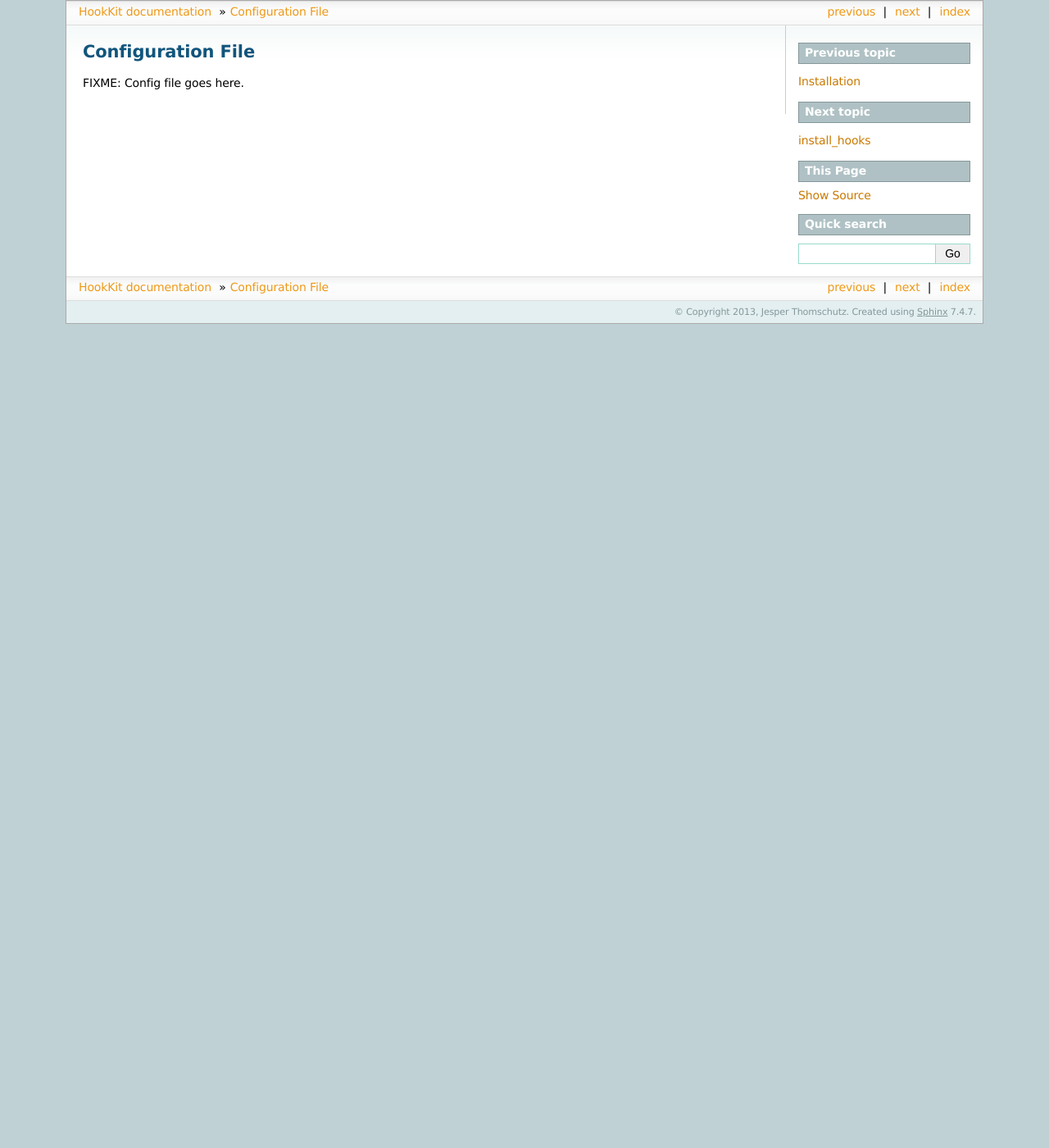
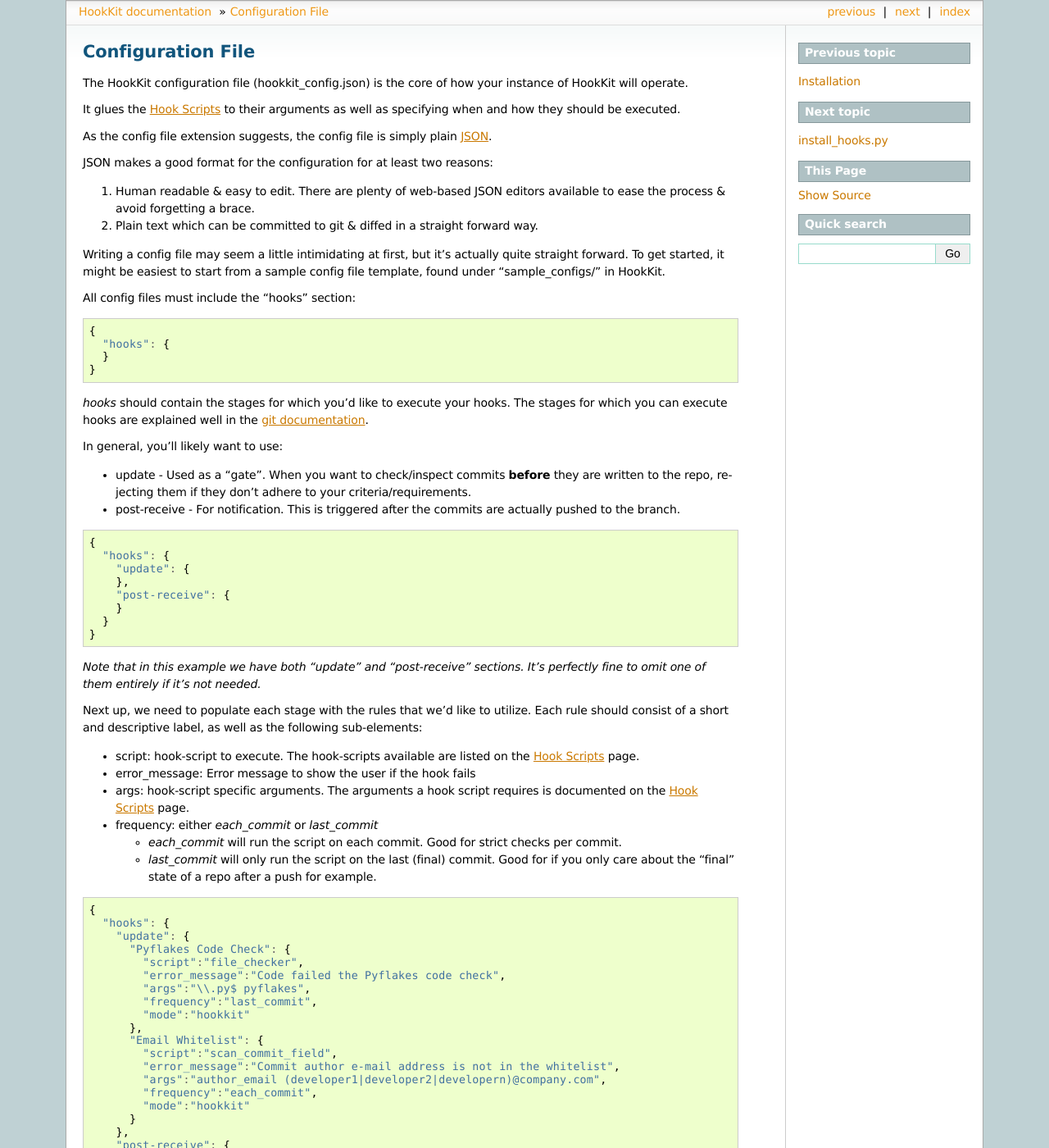
Before and after one commit to jesper/hookkit, a Sphinx documentation site: the page built from docs/config_file.rst, in a window 1280 px wide and 1400 px high. Shown: the whole window at 82% size. Built offline with Sphinx 7.4.7, drawn with Linux system fonts in a browser that asks for light colours; some of the changed text lies outside the part shown.

Commit message:
Documentation for the config file, hookit.py and install_hooks.py.

```diff
--- a/docs/config_file.rst
+++ b/docs/config_file.rst
@@ -3,4 +3,99 @@
 Configuration File
 ====================
 
-FIXME: Config file goes here.
+The HookKit configuration file (hookkit_config.json) is the core of how your instance of HookKit will operate.
+
+It glues the :ref:`hook-scripts` to their arguments as well as specifying when and how they should be executed.
+
+As the config file extension suggests, the config file is simply plain `JSON <http://en.wikipedia.org/wiki/JSON>`_.
+
+JSON makes a good format for the configuration for at least two reasons:
+
+#. Human readable & easy to edit. There are plenty of web-based JSON editors available to ease the process & avoid forgetting a brace.
+#. Plain text which can be committed to git & diffed in a straight forward way.
+
+
+
+Writing a config file may seem a little intimidating at first, but it's actually quite straight forward.
+To get started, it might be easiest to start from a sample config file template, found under "sample_configs/" in HookKit.
+
+All config files must include the "hooks" section:
+
+.. code-block:: javascript
+
+  {
+    "hooks": {
+    }
+  }
+
+
+
+*hooks* should contain the stages for which you'd like to execute your hooks.
+The stages for which you can execute hooks are explained well in the `git documentation <http://git-scm.com/book/en/Customizing-Git-Git-Hooks#Server-Side-Hooks>`_.
+
+In general, you'll likely want to use:
+
+* update - Used as a "gate". When you want to check/inspect commits **before** they are written to the repo, rejecting them if they don't adhere to your criteria/requirements.
+* post-receive - For notification. This is triggered after the commits are actually pushed to the branch.
+
+
+.. code-block:: javascript
+
+  {
+    "hooks": {
+      "update": {
+      },
+      "post-receive": {
+      }
+    }
+  }
+
+*Note that in this example we have both "update" and "post-receive" sections. It's perfectly fine to omit one of them entirely if it's not needed.*
+
+
+
+Next up, we need to populate each stage with the rules that we'd like to utilize.
+Each rule should consist of a short and descriptive label, as well as the following sub-elements:
+
+* script: hook-script to execute. The hook-scripts available are listed on the :ref:`hook-scripts` page.
+* error_message: Error message to show the user if the hook fails
+* args: hook-script specific arguments. The arguments a hook script requires is documented on the :ref:`hook-scripts` page.
+* frequency: either *each_commit* or *last_commit*
+
+  * *each_commit* will run the script on each commit. Good for strict checks per commit.
+  * *last_commit* will only run the script on the last (final) commit. Good for if you only care about the "final" state of a repo after a push for example.
+
+
+.. code-block:: javascript
+
+  {
+    "hooks": {
+      "update": {
+        "Pyflakes Code Check": {
+          "script":"file_checker",
+          "error_message":"Code failed the Pyflakes code check",
+          "args":"\\.py$ pyflakes",
+          "frequency":"last_commit",
+          "mode":"hookkit"
+        },
+        "Email Whitelist": {
+          "script":"scan_commit_field",
+          "error_message":"Commit author e-mail address is not in the whitelist",
+          "args":"author_email (developer1|developer2|developern)@company.com",
+          "frequency":"each_commit",
+          "mode":"hookkit"
+        }
+      },
+      "post-receive": {
+        "Notify Redmine": {
+          "script":"ping_url",
+          "error_message":"Unable to notify redmine.",
+          "args":"https://company.com/redmine/sys/fetch_changesets?key=foobar",
+          "frequency":"last_commit",
+          "mode":"hookkit"
+        }
+      }
+    }
+  }
+
+*Note that escaping slahes in the arguments is required!*
```
Also changed, not shown: docs/hookkit.rst (+5 -2 lines), docs/install_hooks.rst (+10 -2 lines).
